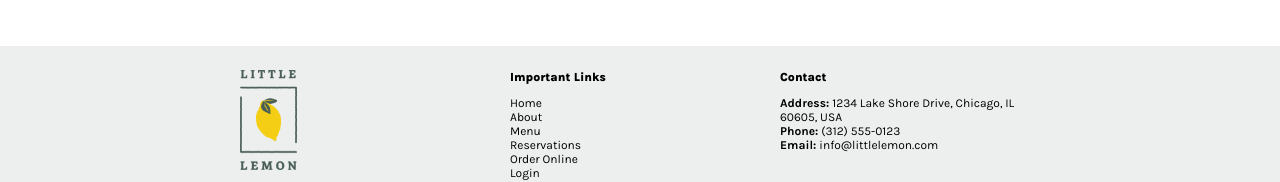
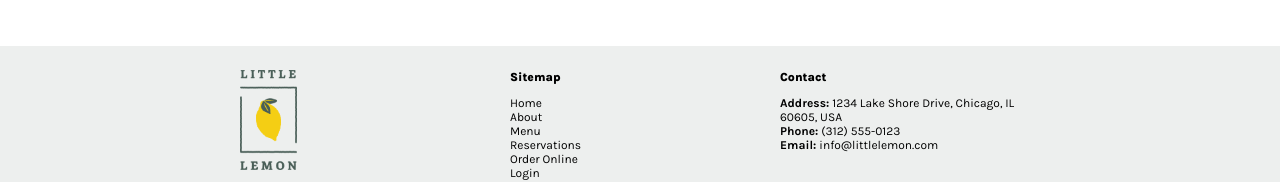
Before and after one commit to rrarlando/little-lemon-reservation, a React (Create React App) app: page / in a window 1280 px wide. Shown: the part 1040-1222 px from the top of the page. Built offline with nearby package versions, Linux system fonts and the light colour scheme; a web font is replaced by a local one.

Commit message:
modified the Footer and Hero to use Link

```diff
--- a/src/components/Footer.js
+++ b/src/components/Footer.js
@@ -15,7 +15,7 @@ function Footer() {
           alt="little lemon logo"
         />
         <div className="footer__content">
-          <h4 className="footer__heading">Important Links</h4>
+          <h4 className="footer__heading">Sitemap</h4>
           <ul>
             <li>
               <Link to="/">Home</Link>
--- a/src/components/Hero.js
+++ b/src/components/Hero.js
@@ -14,9 +14,6 @@ function Hero() {
             We are a family owned Mediterranean restaurant, focused on
             traditional recipes served with a modern twist.
           </p>
-          {/* <a href="#" className="hero__cta lead-text">
-            Reserve a Table
-          </a> */}
           <Link to="/booking" className="hero__cta lead-text">
             Reserve a Table
           </Link>
```
